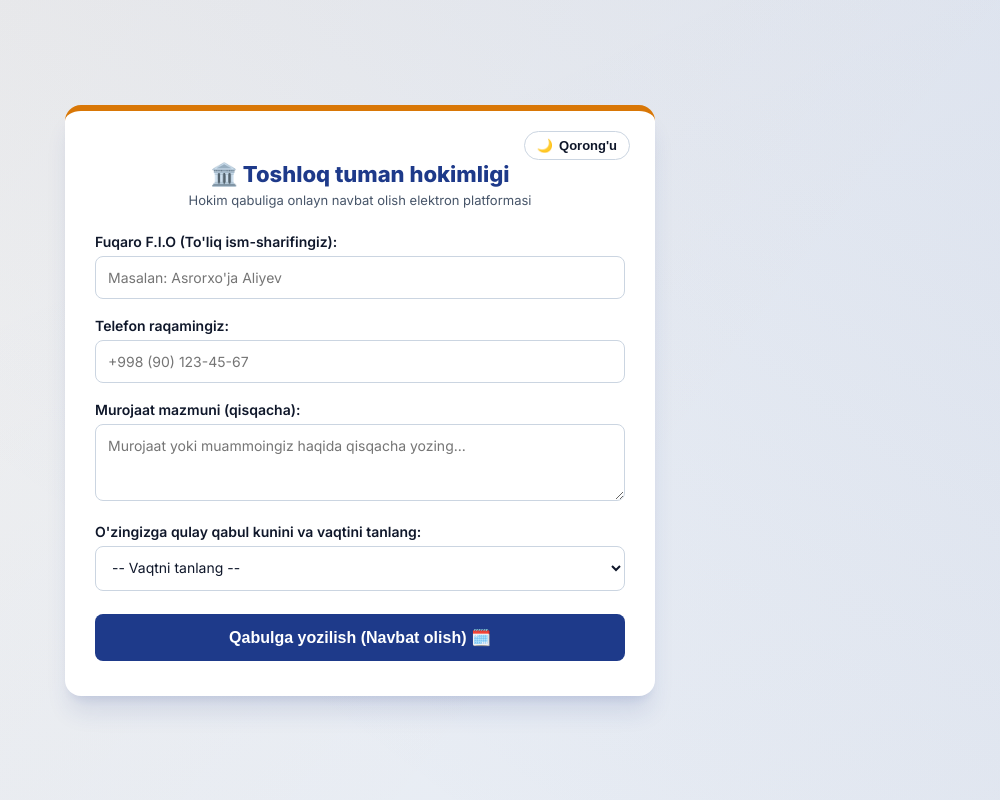
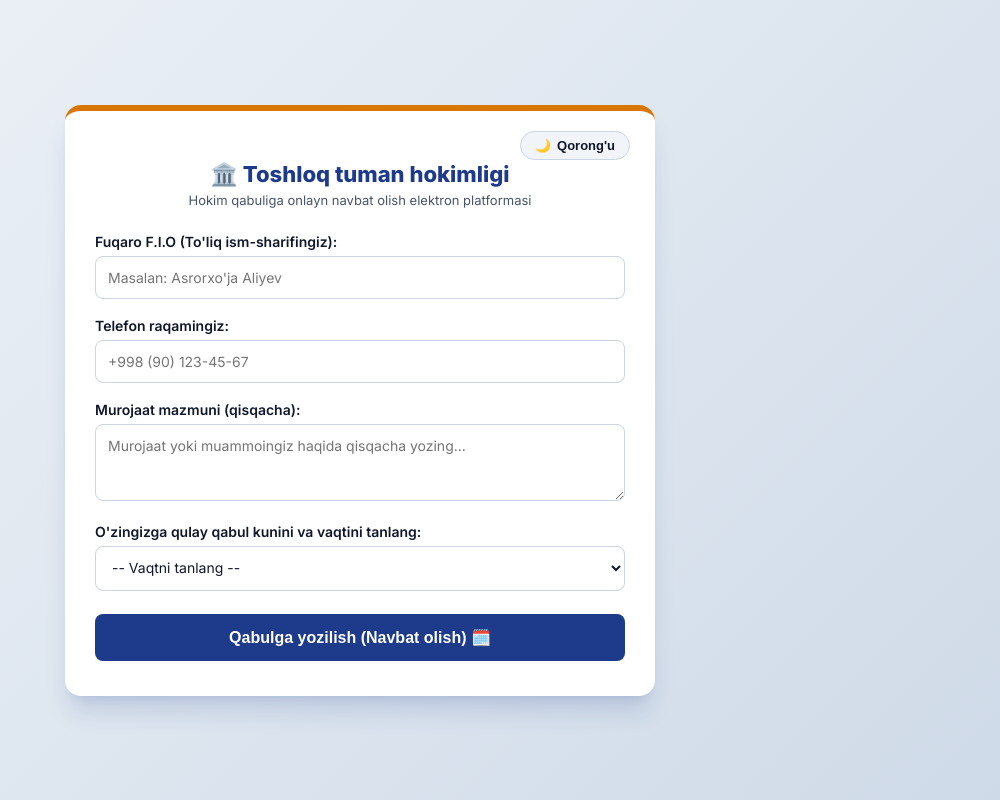
Before and after one commit to asrorxoja-10/lor_navbat, a Django app: page / in a window 1280 px wide. Shown: the whole page, without its empty margins (280-1280 px from the left). Run offline with Django 5.2, Linux system fonts and the light colour scheme; data comes from the database, SQL or seed files in the repository.

Commit message:
fix: final premium animated gradient look for review

```diff
--- a/appointments/templates/appointments/home.html
+++ b/appointments/templates/appointments/home.html
@@ -6,101 +6,63 @@
     <title>Toshloq tuman hokimi qabuliga onlayn navbat olish</title>
     <link href="https://fonts.googleapis.com/css2?family=Inter:wght@400;600;700;800&display=swap" rel="stylesheet">
     <style>
-        :root {
-            --primary: #1e3a8a; /* Hokimiyat rasmiy ko'k rangi */
-            --accent: #d97706;  /* Oltinrang chiziq */
-
-            /* Yorug' rejim uchun Premium Davlat idorasi foni */
-            --bg: #eef2f7;
-            --bg-pattern: linear-gradient(217deg, rgba(30, 58, 138, 0.07), rgba(255,255,255,0) 70.71%),
-                          linear-gradient(127deg, rgba(217, 119, 6, 0.05), rgba(255,255,255,0) 70.71%),
-                          linear-gradient(336deg, rgba(30, 58, 138, 0.04), rgba(255,255,255,0) 70.71%);
-
-            --card-bg: #ffffff;
-            --text-main: #0f172a;
-            --text-muted: #475569;
-            --border: #cbd5e1;
-            --input-bg: #ffffff;
-            --shadow: rgba(30, 58, 138, 0.12);
-        }
-
-        [data-theme="dark"] {
-            --primary: #38bdf8;
-
-            /* Qorong'u rejim uchun Elegant va chuqur fon */
-            --bg: #090d1a;
-            --bg-pattern: linear-gradient(217deg, rgba(30, 58, 138, 0.25), rgba(0,0,0,0) 70.71%),
-                          linear-gradient(127deg, rgba(217, 119, 6, 0.12), rgba(0,0,0,0) 70.71%),
-                          linear-gradient(336deg, rgba(15, 23, 42, 0.9), rgba(0,0,0,0) 70.71%);
-
-            --card-bg: #131c2e;
-            --text-main: #f8fafc;
-            --text-muted: #94a3b8;
-            --border: #22314d;
-            --input-bg: #1a263e;
-            --shadow: rgba(0, 0, 0, 0.4);
-        }
-
+        /* YORUG' REJIM USLUBLARI (STANDART) */
         body {
             font-family: 'Inter', sans-serif;
-            background-color: var(--bg);
-            background-image: var(--bg-pattern);
-            color: var(--text-main);
             margin: 0;
             padding: 15px;
             min-height: 100vh;
             display: flex;
             align-items: center;
             justify-content: center;
-            transition: background-color 0.3s, color 0.3s;
             box-sizing: border-box;
+            transition: all 0.3s ease;
+
+            /* Hokimiyat uchun muhtasham dynamic gradient fon */
+            background: linear-gradient(135deg, #eef2f7 0%, #dfe7f0 50%, #cfdae8 100%);
+            color: #0f172a;
         }
 
         .container {
             width: 100%;
             max-width: 530px;
-            background: var(--card-bg);
+            background: #ffffff;
             padding: 35px 30px;
             border-radius: 16px;
-            box-shadow: 0 20px 25px -5px var(--shadow), 0 8px 10px -6px var(--shadow);
-            border-top: 6px solid var(--accent);
+            box-shadow: 0 20px 25px -5px rgba(30, 58, 138, 0.15), 0 8px 10px -6px rgba(30, 58, 138, 0.1);
+            border-top: 6px solid #d97706; /* Oltinrang liniya */
             position: relative;
-            transition: background-color 0.3s, border-color 0.3s;
+            transition: all 0.3s ease;
         }
 
-        /* Rejim tugmasi */
         .theme-toggle {
             position: absolute;
             top: 20px;
             right: 25px;
-            background: var(--input-bg);
-            border: 1px solid var(--border);
-            padding: 6px 12px;
+            background: #f1f5f9;
+            border: 1px solid #cbd5e1;
+            padding: 6px 14px;
             border-radius: 20px;
             cursor: pointer;
             font-size: 13px;
             font-weight: 600;
-            color: var(--text-main);
+            color: #0f172a;
             display: flex;
             align-items: center;
             gap: 6px;
             transition: all 0.2s;
-        }
-        .theme-toggle:hover {
-            border-color: var(--primary);
-            background-color: var(--bg);
         }
 
         h1 {
             font-size: 22px;
             font-weight: 800;
             text-align: center;
-            color: var(--primary);
+            color: #1e3a8a; /* Hokimiyat ko'k rangi */
             margin: 15px 0 5px 0;
         }
         .subtitle {
             text-align: center;
-            color: var(--text-muted);
+            color: #475569;
             margin-bottom: 25px;
             font-size: 13px;
             font-weight: 500;
@@ -204,32 +191,32 @@
     </div>
 
     <script>
-        const btn = document.getElementById('modeSwitcher');
+        const switcher = document.getElementById('modeSwitcher');
         const icon = document.getElementById('modeIcon');
         const text = document.getElementById('modeText');
+        const body = document.body;
 
+        // Xotiradan rejimni tekshirish va darhol qo'llash
         const savedTheme = localStorage.getItem('site-theme') || 'light';
-        document.documentElement.setAttribute('data-theme', savedTheme);
-        updateInterface(savedTheme);
+        if (savedTheme === 'dark') {
+            body.classList.add('dark-mode');
+            icon.textContent = '☀️';
+            text.textContent = 'Yorug\'';
+        }
 
-        btn.addEventListener('click', function() {
-            const currentTheme = document.documentElement.getAttribute('data-theme');
-            const newTheme = currentTheme === 'dark' ? 'light' : 'dark';
+        switcher.addEventListener('click', function() {
+            body.classList.toggle('dark-mode');
 
-            document.documentElement.setAttribute('data-theme', newTheme);
-            localStorage.setItem('site-theme', newTheme);
-            updateInterface(newTheme);
-        });
-
-        function updateInterface(theme) {
-            if (theme === 'dark') {
+            if (body.classList.contains('dark-mode')) {
+                localStorage.setItem('site-theme', 'dark');
                 icon.textContent = '☀️';
                 text.textContent = 'Yorug\'';
             } else {
+                localStorage.setItem('site-theme', 'light');
                 icon.textContent = '🌙';
                 text.textContent = 'Qorong\'u';
             }
-        }
+        });
     </script>
 </body>
 </html>
```
Also changed, not shown: other parts of appointments/templates/appointments/home.html (+35 -10 lines).
